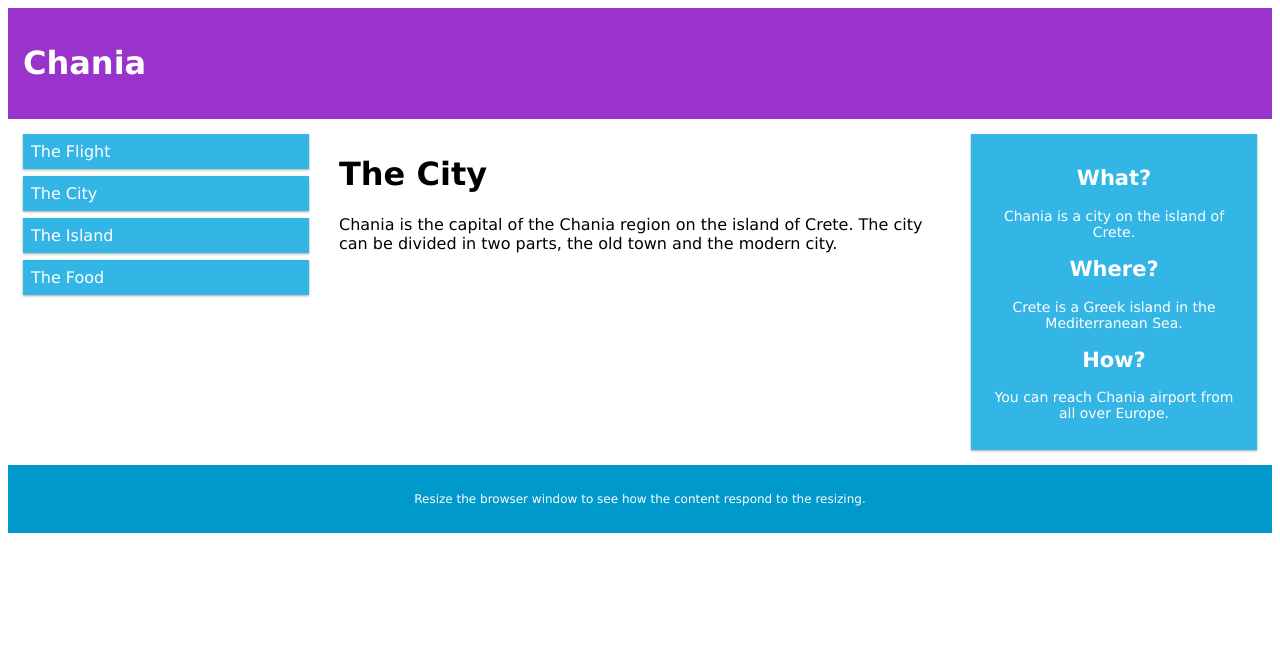
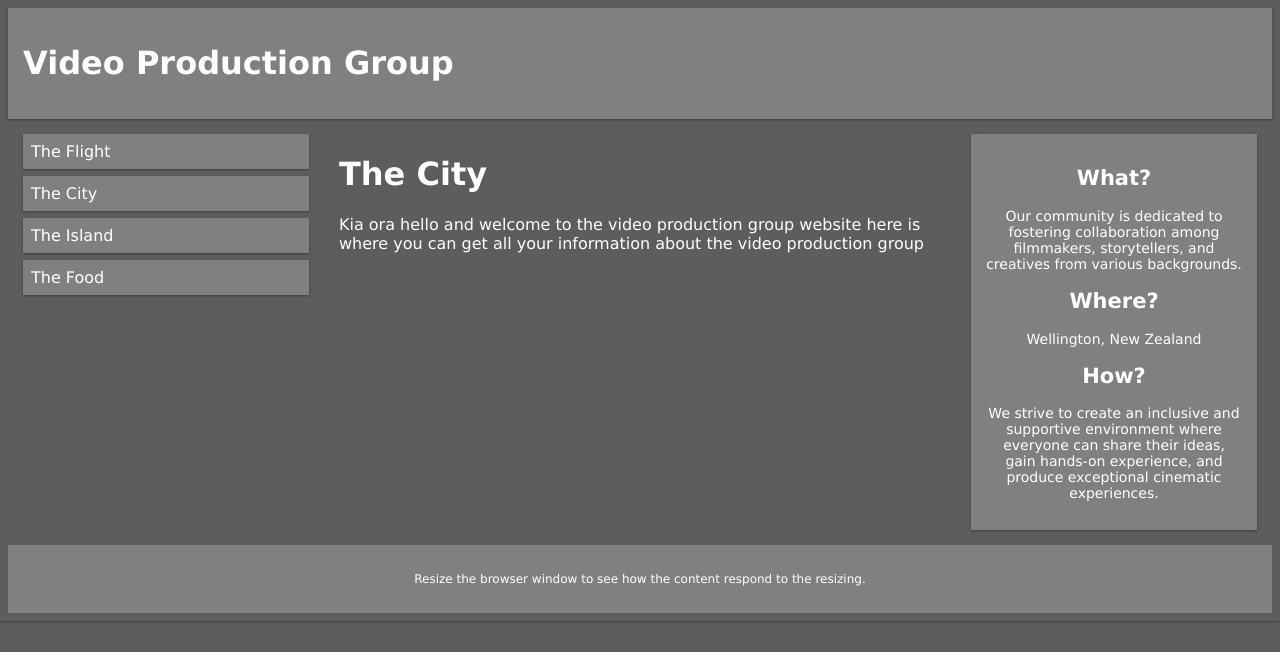
Before and after one commit to JOASHOFWELLINGTON/joashofwellington, a plain HTML site: page index.html in a window 1280 px wide. Drawn offline with Linux system fonts and the light colour scheme.

Commit message:
Update index.html

```diff
--- a/index.html
+++ b/index.html
@@ -20,12 +20,17 @@
 
 html {
   font-family: "Lucida Sans", sans-serif;
+  color: #ffffff;
+  background-color: #5d5d5d;
+  box-shadow: 0 1px 3px rgba(0,0,0,0.12), 0 1px 2px rgba(0,0,0,0.24);
+
 }
 
 .header {
-  background-color: #9933cc;
+  background-color: grey;
   color: #ffffff;
   padding: 15px;
+  box-shadow: 0 1px 3px rgba(0,0,0,0.12), 0 1px 2px rgba(0,0,0,0.24);
 }
 
 .menu ul {
@@ -37,17 +42,17 @@ html {
 .menu li {
   padding: 8px;
   margin-bottom: 7px;
-  background-color: #33b5e5;
+  background-color: grey;
   color: #ffffff;
   box-shadow: 0 1px 3px rgba(0,0,0,0.12), 0 1px 2px rgba(0,0,0,0.24);
 }
 
 .menu li:hover {
-  background-color: #0099cc;
+  background-color: #5d5d5d;
 }
 
 .aside {
-  background-color: #33b5e5;
+  background-color: grey;
   padding: 15px;
   color: #ffffff;
   text-align: center;
@@ -56,7 +61,7 @@ html {
 }
 
 .footer {
-  background-color: #0099cc;
+  background-color: grey;
   color: #ffffff;
   text-align: center;
   font-size: 12px;
@@ -103,7 +108,7 @@ html {
 <body>
 
 <div class="header">
-  <h1>Chania</h1>
+  <h1>Video Production Group</h1>
 </div>
 
 <div class="row">
@@ -118,17 +123,17 @@ html {
 
   <div class="col-6 col-s-9">
     <h1>The City</h1>
-    <p>Chania is the capital of the Chania region on the island of Crete. The city can be divided in two parts, the old town and the modern city.</p>
+    <p>Kia ora hello and welcome to the video production group website here is where you can get all your information about the video production group</p>
   </div>
 
   <div class="col-3 col-s-12">
     <div class="aside">
       <h2>What?</h2>
-      <p>Chania is a city on the island of Crete.</p>
+      <p>Our community is dedicated to fostering collaboration among filmmakers, storytellers, and creatives from various backgrounds.</p>
       <h2>Where?</h2>
-      <p>Crete is a Greek island in the Mediterranean Sea.</p>
+      <p>Wellington, New Zealand</p>
       <h2>How?</h2>
-      <p>You can reach Chania airport from all over Europe.</p>
+      <p>We strive to create an inclusive and supportive environment where everyone can share their ideas, gain hands-on experience, and produce exceptional cinematic experiences.</p>
     </div>
   </div>
 </div>
```
